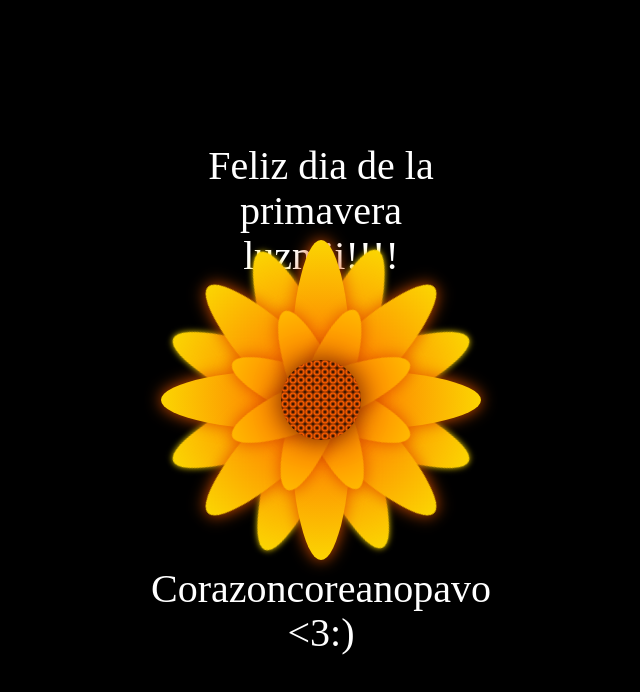
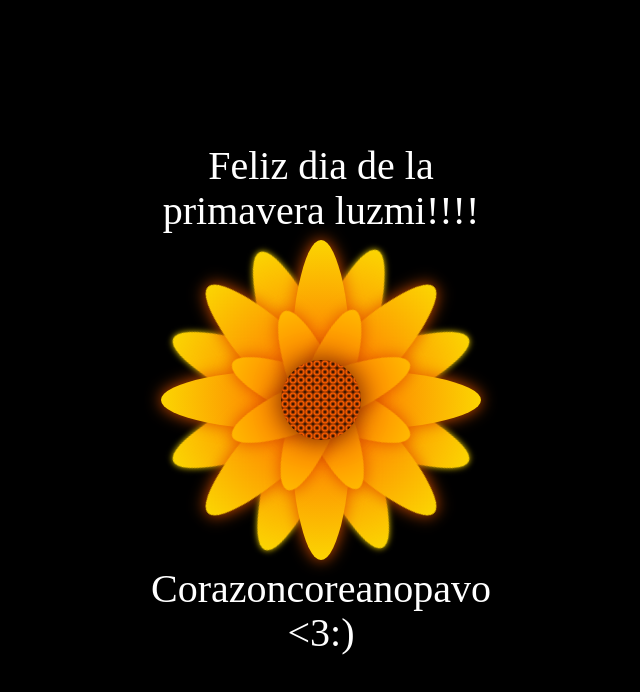
Before and after one commit to vMaziii/Primaverauwu, a plain HTML site: page docs/index.html in a window 1280 px wide. Shown: the whole page, without its empty margins (319-959 px from the left). Drawn offline with Linux system fonts and the light colour scheme.

Commit message:
Update index.html

```diff
--- a/docs/index.html
+++ b/docs/index.html
@@ -10,7 +10,7 @@
 <body>
 
 <div class="flower">
-    <div class="text-above">Feliz dia de la primavera luzmii!!!!</div>
+    <div class="text-above">Feliz dia de la primavera luzmi!!!!</div>
     <div class="mid">
     </div>
     <div class="Petal1 p1">
```
